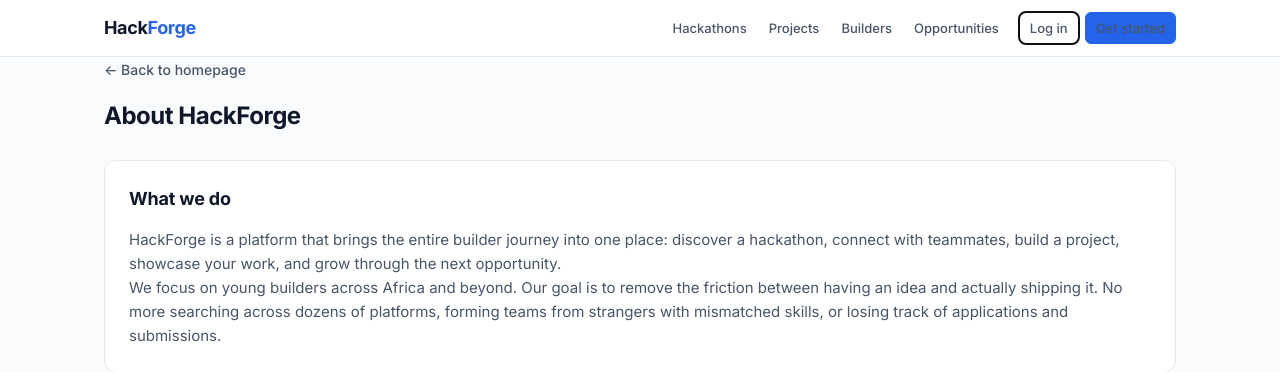
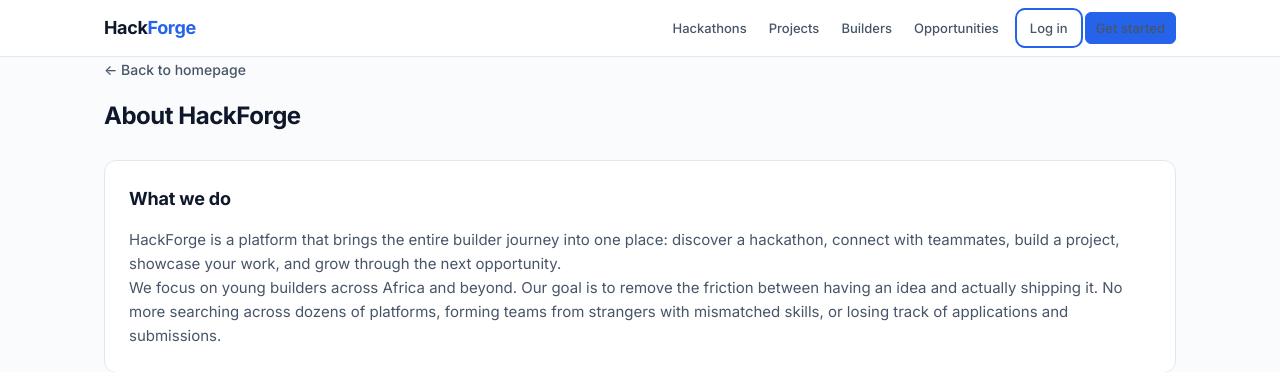
Before and after one commit to Afam-dev12/HackForge, a Flask app: page /about in a window 1280 px wide, with the restyled element focused. Shown: the top 372 px of the page. Run offline with Flask 3, Linux system fonts and the light colour scheme.

Commit message:
improved UI/UX experience

```diff
--- a/app/static/css/style.css
+++ b/app/static/css/style.css
@@ -223,6 +223,11 @@ main {
   transition: background 0.15s, color 0.15s, border-color 0.15s, box-shadow 0.15s;
   white-space: nowrap;
   line-height: 1.4;
+}
+
+.btn:focus-visible {
+  outline: 2px solid var(--color-primary);
+  outline-offset: 2px;
 }
 
 .btn-primary { background: var(--color-primary); color: #fff; border-color: var(--color-primary); }
```
